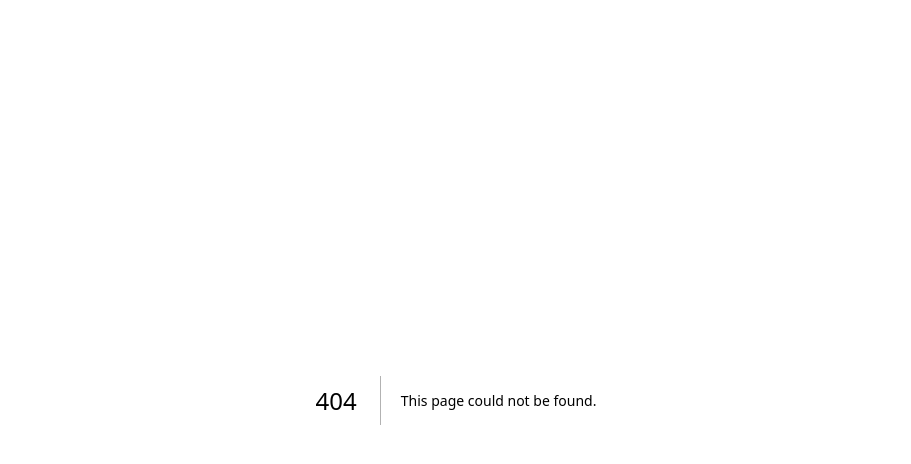
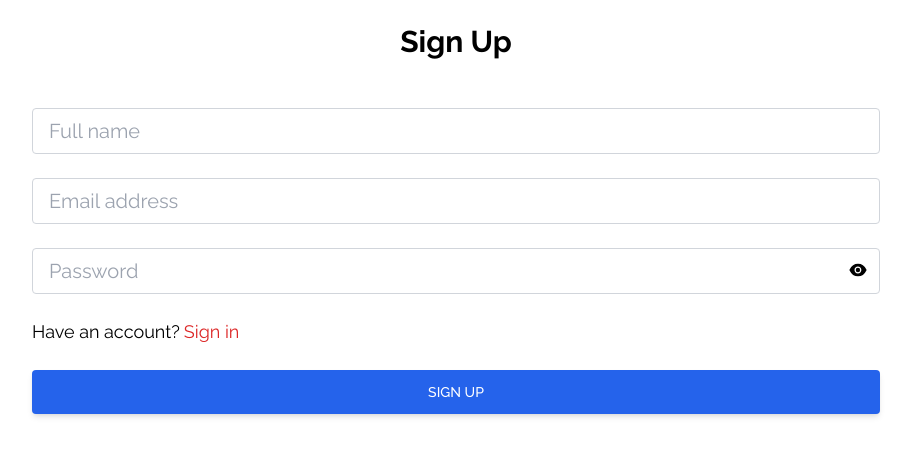
Before and after one commit to anticipator1/firebase-crud, a Next.js app: page /signup in a window 1280 px wide. Before the commit this address had no page. Shown: the top 464 px of the page, without its empty margins (184-1095 px from the left). Built offline with nearby package versions, Linux system fonts and the light colour scheme.

Commit message:
added sign up functionality

```diff
--- a/app/page.tsx
+++ b/app/page.tsx
@@ -43,14 +43,18 @@ export default function Home() {
           onChange={(e) => setPassword(e.target.value)}
           placeholder="admin123"
         />
+
         <button
           type="submit"
           className="p-3 bg-blue-600 hover:bg-blue-800 text-white md:w-[200px] w-full rounded"
         >
           LOG IN
         </button>
+        <p>Don't have an account? </p>
+        <Link className="underline text-blue-600" href="/signup">
+          Sign Up
+        </Link>
       </form>
-      <Link href="/signup">Sign Up</Link>
     </main>
   );
 }
--- a/app/products/page.tsx
+++ b/app/products/page.tsx
@@ -121,9 +121,6 @@ export default function Home() {
 
   const onSubmit: SubmitHandler<IFormInput> = (formData) => {
     addProduct(formData.name, formData.price, formData.category);
-    {
-      console.log(getValues("category"));
-    }
 
     setCategory("select");
     setPrice(100);
--- /dev/null
+++ b/app/signup/layout.tsx
@@ -0,0 +1,12 @@
+export const metadata = {
+  title: "Sign up",
+  description: "Register or signup user",
+};
+
+export default function RootLayout({
+  children,
+}: {
+  children: React.ReactNode;
+}) {
+  return <div>{children}</div>;
+}
--- /dev/null
+++ b/app/signup/page.tsx
@@ -0,0 +1,109 @@
+"use client";
+import { LoginUser } from "@/utils";
+import React, { FormEventHandler, useState } from "react";
+import { useRouter } from "next/navigation";
+import Link from "next/link";
+import { useForm, SubmitHandler } from "react-hook-form";
+import { AiFillEyeInvisible, AiFillEye } from "react-icons/ai";
+import { createUserWithEmailAndPassword, getAuth } from "firebase/auth";
+import { SignUpUser } from "@/utils";
+
+interface FormInput {
+  email: string;
+  password: string;
+  fullName: string;
+}
+
+export default function page() {
+  //router
+  const router = useRouter();
+
+  //react hook form
+
+  // Hide and Show password with eye button
+  const [showPassword, setShowPassword] = useState(false);
+  const { register, getValues, handleSubmit, reset } = useForm<FormInput>();
+
+  const onSubmit: SubmitHandler<FormInput> = (formData) => {
+    const { email, password, fullName } = formData;
+    SignUpUser(email, password, router);
+  };
+
+  return (
+    <section>
+      <h1 className="text-3xl text-center mt-6 font-bold">Sign Up</h1>
+      <form
+        className="px-6 py-12 max-w-4xl mx-auto"
+        onSubmit={handleSubmit(onSubmit)}
+      >
+        <input
+          type="text"
+          placeholder="Full name"
+          className="mb-6 w-full px-4 py-2 text-xl text-gray-700 bg-white border border-gray-300 rounded transition ease-in-out"
+          {...register("fullName", {
+            required: "Please enter your full name!",
+            maxLength: 20,
+          })}
+        />
+
+        <input
+          type="email"
+          placeholder="Email address"
+          className="mb-6 w-full px-4 py-2 text-xl text-gray-700 bg-white border border-gray-300 rounded transition ease-in-out"
+          {...register("email", {
+            required: "Email is required",
+            pattern: {
+              value: /^[a-zA-Z0-9._-]+@[a-zA-Z0-9.-]+\.[a-zA-Z]{2,4}$/,
+              message: "Please enter a valid email!",
+            },
+          })}
+        />
+
+        <div className="relative mb-6">
+          <input
+            type={showPassword ? "text" : "password"}
+            placeholder="Password"
+            className="w-full px-4 py-2 text-xl text-gray-700 bg-white border border-gray-300 rounded transition ease-in-out"
+            {...register("password", {
+              required: "Please enter a password",
+              minLength: {
+                value: 8,
+                message: "Password must be at least 6 characters",
+              },
+            })}
+          />
+
+          {showPassword ? (
+            <AiFillEyeInvisible
+              className="absolute right-3 top-3 text-xl cursor-pointer"
+              onClick={() => setShowPassword((prevState) => !prevState)}
+            />
+          ) : (
+            <AiFillEye
+              className="absolute right-3 top-3 text-xl cursor-pointer"
+              onClick={() => setShowPassword((prevState) => !prevState)}
+            />
+          )}
+        </div>
+
+        <div className="flex justify-between whitespace-nowrap text-sm sm:text-lg">
+          <p className="mb-6">
+            Have an account?
+            <Link
+              href="/"
+              className="text-red-600 hover:text-red-700 transition duration-200 ease-in-out ml-1"
+            >
+              Sign in
+            </Link>
+          </p>
+        </div>
+        <button
+          className="w-full bg-blue-600 text-white px-7 py-3 text-sm font-medium uppercase rounded shadow-md hover:bg-blue-700 transition duration-150 ease-in-out hover:shadow-lg active:bg-blue-800"
+          type="submit"
+        >
+          Sign up
+        </button>
+      </form>
+    </section>
+  );
+}
--- a/utils.ts
+++ b/utils.ts
@@ -1,64 +1,80 @@
-import { signInWithEmailAndPassword, signOut } from "firebase/auth";
+import {
+  signInWithEmailAndPassword,
+  createUserWithEmailAndPassword,
+  signOut,
+} from "firebase/auth";
 import { auth } from "./firebase";
 import { toast } from "react-toastify";
 import { AppRouterInstance } from "next/dist/shared/lib/app-router-context.shared-runtime";
-import { doc, deleteDoc, onSnapshot, collection, addDoc, query, where, serverTimestamp, orderBy, Timestamp } from "firebase/firestore";
+import {
+  doc,
+  deleteDoc,
+  onSnapshot,
+  collection,
+  addDoc,
+  query,
+  where,
+  serverTimestamp,
+  orderBy,
+  setDoc,
+  Timestamp,
+} from "firebase/firestore";
 import db from "./firebase";
 
 export interface Items {
-    [key: string]: any,
-    name: string,
-    quantity: string,
-    price: string,
-    amount: string
+  [key: string]: any;
+  name: string;
+  quantity: string;
+  price: string;
+  amount: string;
 }
 export interface Item {
-    name: string,
-    id: string,
-    number_of_products: number
+  name: string;
+  id: string;
+  number_of_products: number;
 }
 export interface User {
-    email: string | null,
-    uid: string | null
+  email: string | null;
+  uid: string | null;
 }
 export interface Product {
-    id: string,
-    category: string,
-    price: number,
-    quantity: string,
-    name: string
+  id: string;
+  category: string;
+  price: number;
+  quantity: string;
+  name: string;
 }
 export interface ProductItem {
- price: number,
-  amount: string,
-  quantity: string,
-  name: string,
+  price: number;
+  amount: string;
+  quantity: string;
+  name: string;
 }
-export interface Sales{
-  customerEmail: string,
-  customerName: string,
-  id: string,
-  totalAmount: number,
+export interface Sales {
+  customerEmail: string;
+  customerName: string;
+  id: string;
+  totalAmount: number;
   timestamp: {
     seconds: number;
     nanoseconds: number;
-  },
-  products: ProductItem[]
+  };
+  products: ProductItem[];
 }
 
 export function calculateTotalAmount(objectsArray: Items[]) {
   let totalAmount = 0;
 
   for (let i = 0; i < objectsArray.length; i++) {
-      const stringAmount = objectsArray[i].amount
-      const amount = Number(stringAmount.replace(/,/g, ""))
-      totalAmount += amount
+    const stringAmount = objectsArray[i].amount;
+    const amount = Number(stringAmount.replace(/,/g, ""));
+    totalAmount += amount;
   }
 
   return totalAmount;
 }
 
-export const successMessage = (message:string) => {
+export const successMessage = (message: string) => {
   toast.success(message, {
     position: "top-right",
     autoClose: 5000,
@@ -70,7 +86,7 @@ export const successMessage = (message:string) => {
     theme: "light",
   });
 };
-export const errorMessage = (message:string) => {
+export const errorMessage = (message: string) => {
   toast.error(message, {
     position: "top-right",
     autoClose: 5000,
@@ -83,7 +99,34 @@ export const errorMessage = (message:string) => {
   });
 };
 
-export const LoginUser = (email: string, password: string, router: AppRouterInstance) => {
+export const SignUpUser = async (
+  email: string,
+  password: string,
+  router: AppRouterInstance
+) => {
+  createUserWithEmailAndPassword(auth, email, password)
+    .then((userCredential) => {
+      // Signed up
+      const user = userCredential.user;
+      const ref = doc(db, "users", userCredential.user.uid);
+      setDoc(ref, { email: userCredential.user.email });
+      successMessage("Registration successful 🎉");
+      router.push("/dashboard");
+      // ...
+    })
+    .catch((error) => {
+      const errorCode = error.code;
+      const errorMsg = error.message;
+      errorMessage(errorMsg);
+      // ..
+    });
+};
+
+export const LoginUser = (
+  email: string,
+  password: string,
+  router: AppRouterInstance
+) => {
   signInWithEmailAndPassword(auth, email, password)
     .then((userCredential) => {
       const user = userCredential.user;
@@ -109,20 +152,20 @@ export const LogOut = (router: AppRouterInstance) => {
 
 export const getCategories = async (setCategories: any) => {
   try {
-        const unsub = onSnapshot(collection(db, "categories"), doc => {
-            const docs: any = []
+    const unsub = onSnapshot(collection(db, "categories"), (doc) => {
+      const docs: any = [];
       doc.forEach((d: any) => {
-              docs.push( { ...d.data(), id: d.id })
+        docs.push({ ...d.data(), id: d.id });
       });
-			setCategories(docs)
-        })
+      setCategories(docs);
+    });
   } catch (err) {
-		console.error(err)
-		setCategories([])
+    console.error(err);
+    setCategories([]);
   }
-}
+};
 
-export const deleteCategory =  async (id: string, name:string) => {
+export const deleteCategory = async (id: string, name: string) => {
   try {
     await deleteDoc(doc(db, "categories", id));
     const q = query(collection(db, "products"), where("category", "==", name));
@@ -131,135 +174,149 @@ export const deleteCategory =  async (id: string, name:string) => {
         deleteDoc(doc(db, "products", document.id));
       });
     });
-		successMessage(`${name} category deleted 🎉`)
+    successMessage(`${name} category deleted 🎉`);
   } catch (err) {
-		errorMessage("Encountered an error ❌")
-		console.log(err)
+    errorMessage("Encountered an error ❌");
+    console.log(err);
   }
-
-}
+};
 
 export const addCategory = async (name: string) => {
   try {
     await addDoc(collection(db, "categories"), {
-			name
-		})
-		successMessage(`${name} category added! 🎉`)
+      name,
+    });
+    successMessage(`${name} category added! 🎉`);
   } catch (err) {
-		errorMessage("Error! ❌")
-		console.error(err)
+    errorMessage("Error! ❌");
+    console.error(err);
   }
-}
+};
 
-export const addProduct = async (name: string, price: number, category: string) => {
+export const addProduct = async (
+  name: string,
+  price: number,
+  category: string
+) => {
   try {
     await addDoc(collection(db, "products"), {
-			name, price, category
-		})
-		successMessage(`${name} product added! 🎉`)
+      name,
+      price,
+      category,
+    });
+    successMessage(`${name} product added! 🎉`);
+  } catch (err) {
+    errorMessage("Error! ❌");
+    console.error(err);
   }
-		 catch (err) {
-		errorMessage("Error! ❌")
-		console.error(err)
-	}
-
-}
+};
 
 export const getProducts = async (setProducts: any) => {
   try {
-        const unsub = onSnapshot(collection(db, "products"), doc => {
-            const docs: any = []
+    const unsub = onSnapshot(collection(db, "products"), (doc) => {
+      const docs: any = [];
       doc.forEach((d: any) => {
-              docs.unshift( { ...d.data(), id: d.id })
+        docs.unshift({ ...d.data(), id: d.id });
       });
-			setProducts(docs)
-        })
+      setProducts(docs);
+    });
   } catch (err) {
-		console.error(err)
-		setProducts([])
+    console.error(err);
+    setProducts([]);
   }
-}
+};
 
-export const deleteProduct =  async (id: string, name:string) => {
+export const deleteProduct = async (id: string, name: string) => {
   try {
     await deleteDoc(doc(db, "products", id));
-		successMessage(`${name} deleted 🎉`)
+    successMessage(`${name} deleted 🎉`);
   } catch (err) {
-		errorMessage("Encountered an error ❌")
-		console.log(err)
+    errorMessage("Encountered an error ❌");
+    console.log(err);
   }
+};
 
-}
-
-export const addSales = async (customerName: string, customerEmail: string, products: Items[], totalAmount: number, setAddNew: any) => {
+export const addSales = async (
+  customerName: string,
+  customerEmail: string,
+  products: Items[],
+  totalAmount: number,
+  setAddNew: any
+) => {
   try {
     await addDoc(collection(db, "sales"), {
-			customerName, customerEmail, products, totalAmount, timestamp: serverTimestamp()
-		})
-		successMessage("Sales recorded! 🎉")
-		setAddNew(false)
-
+      customerName,
+      customerEmail,
+      products,
+      totalAmount,
+      timestamp: serverTimestamp(),
+    });
+    successMessage("Sales recorded! 🎉");
+    setAddNew(false);
   } catch (err) {
-		console.error(err)
-		errorMessage("Error! Try again ❌")
+    console.error(err);
+    errorMessage("Error! Try again ❌");
   }
-}
+};
 
 export const getSales = async (setSales: any) => {
   try {
-	const docRef = collection(db, "sales")
-	const q = query(docRef, orderBy("timestamp"))
+    const docRef = collection(db, "sales");
+    const q = query(docRef, orderBy("timestamp"));
     onSnapshot(q, (snapshot) => {
-		const docs: any = []
+      const docs: any = [];
       snapshot.forEach((d: any) => {
-              docs.unshift( { ...d.data(), id: d.id })
+        docs.unshift({ ...d.data(), id: d.id });
       });
-		setSales(docs)
-	})
+      setSales(docs);
+    });
   } catch (err) {
-		console.error(err)
-		setSales([])
+    console.error(err);
+    setSales([]);
   }
-}
+};
 
 export const getTotalSales = async (setTotalSales: any) => {
   try {
-        const unsub = onSnapshot(collection(db, "sales"), doc => {
-            let totalSales:number = 0
+    const unsub = onSnapshot(collection(db, "sales"), (doc) => {
+      let totalSales: number = 0;
       doc.forEach((d: any) => {
-              totalSales += d.data().totalAmount
+        totalSales += d.data().totalAmount;
       });
-			setTotalSales(totalSales)
-        })
+      setTotalSales(totalSales);
+    });
   } catch (err) {
-	console.error(err)
+    console.error(err);
   }
-}
+};
 
 export const getSalesForDay = async (date: Date | null, setSales: any) => {
   try {
-		const day = date?.getDate()
-		const month = date?.getMonth()
-		const year: number | undefined = date?.getFullYear()
+    const day = date?.getDate();
+    const month = date?.getMonth();
+    const year: number | undefined = date?.getFullYear();
 
     if (day !== undefined && month !== undefined && year !== undefined) {
       const startDate = new Date(year, month, day, 0, 0, 0);
       const endDate = new Date(year, month, day, 23, 59, 59);
 
-			const docRef = collection(db, "sales")
-			const q = query(docRef, orderBy("timestamp"), where("timestamp", ">=", Timestamp.fromDate(startDate)), where("timestamp", "<=", Timestamp.fromDate(endDate)))
+      const docRef = collection(db, "sales");
+      const q = query(
+        docRef,
+        orderBy("timestamp"),
+        where("timestamp", ">=", Timestamp.fromDate(startDate)),
+        where("timestamp", "<=", Timestamp.fromDate(endDate))
+      );
 
       onSnapshot(q, (snapshot) => {
-				const docs: any = []
+        const docs: any = [];
         snapshot.forEach((d: any) => {
-				docs.unshift( { ...d.data(), id: d.id })
+          docs.unshift({ ...d.data(), id: d.id });
         });
-				setSales(docs)
-		})
+        setSales(docs);
+      });
     }
-
+  } catch (err) {
+    console.error(err);
   }
-	catch (err) {
-		console.error(err)
-	}
-}
+};
```
Lines whose indentation alone changed are shown as unchanged.
